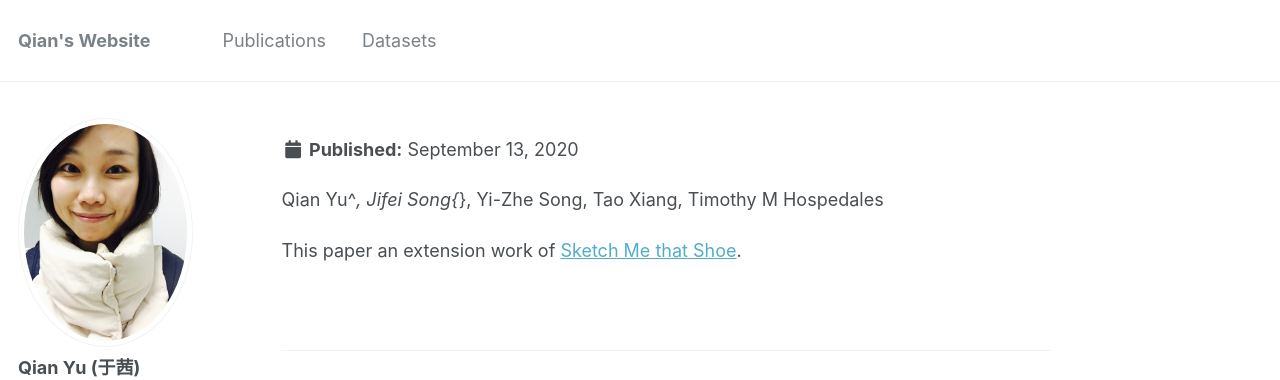
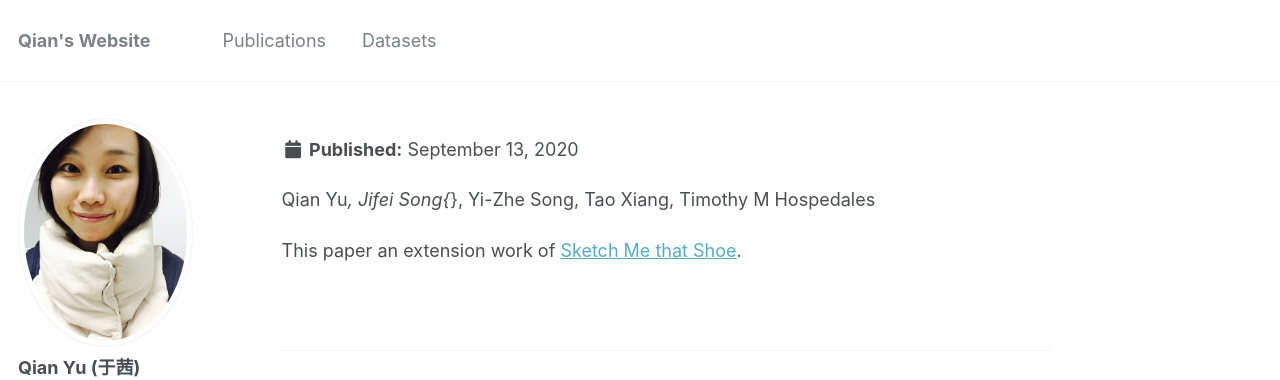
Before and after one commit to yuqian1023/yuqian1023.github.io, a Jekyll site: the page built from _publications/2020-02-23-paper-title-number-1.md, in a window 1280 px wide. Shown: the top 380 px of the page. Built offline with Jekyll 4.4.1, drawn with Linux system fonts in a browser that asks for light colours.

```diff
--- a/_publications/2020-02-23-paper-title-number-1.md
+++ b/_publications/2020-02-23-paper-title-number-1.md
@@ -5,6 +5,6 @@ url_slug: "Qian Yu\*, Jifei Song{*}, Yi-Zhe Song, Tao Xiang, Timothy M Hospedale
 date: 2020-09-05
 venue: "International Journal of Computer Vision (IJCV)"
 ---
-Qian Yu^*, Jifei Song{*}, Yi-Zhe Song, Tao Xiang, Timothy M Hospedales
+Qian Yu*, Jifei Song{*}, Yi-Zhe Song, Tao Xiang, Timothy M Hospedales
 
 This paper an extension work of [Sketch Me that Shoe](https://www.cv-foundation.org/openaccess/content_cvpr_2016/papers/Yu_Sketch_Me_That_CVPR_2016_paper.pdf).
```
